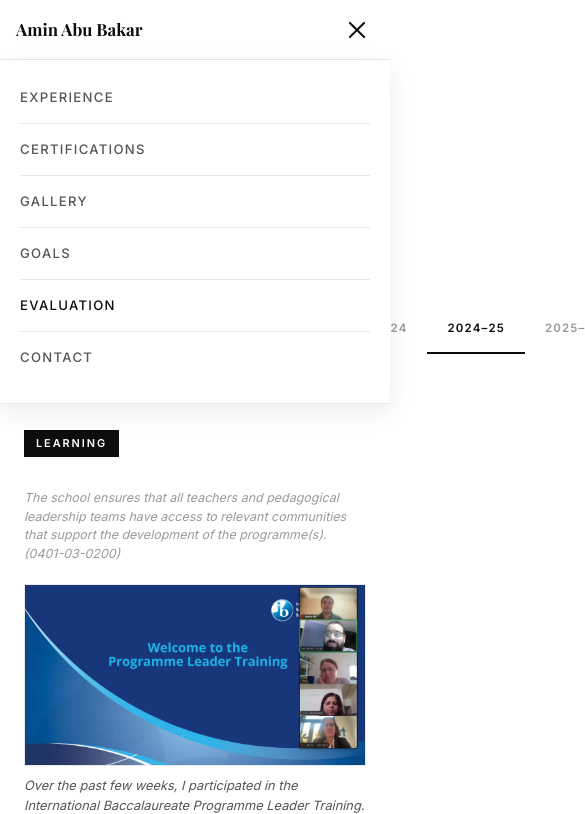
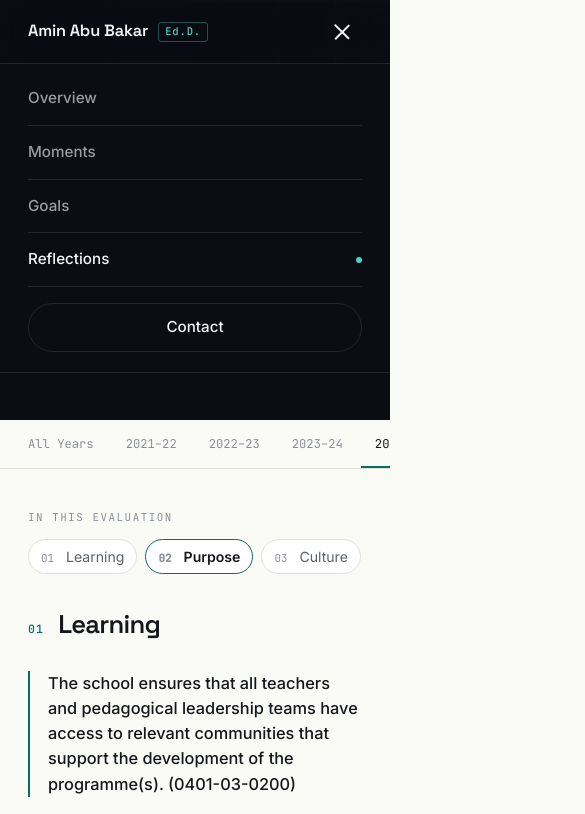
Before and after one commit to aminabubakar/portfolio, a plain HTML site: page evaluation-2024-2025.html in a window 390 px wide. Both pictures are taken after a click on the button "Toggle navigation". Shown: the top 814 px of the page, 585 px wide, since content can reach past the window. Drawn offline with nearby package versions, Linux system fonts and the light colour scheme.

Commit message:
feat: redesign evaluation-2024-2025.html with S&P side rail

```diff
--- a/evaluation-2024-2025.html
+++ b/evaluation-2024-2025.html
@@ -1,139 +1,30 @@
 <!DOCTYPE html>
-<html lang="en">
+<html lang="en" class="no-js">
 <head>
   <meta charset="UTF-8" />
   <meta name="viewport" content="width=device-width, initial-scale=1.0" />
-  <title>Evaluation 2024–2025 — Amin Abu Bakar</title>
+  <title>Reflections 2024–2025 | Dr. Amin Abu Bakar</title>
   <meta name="description" content="S&P Framework annual evaluation for 2024–2025, documenting Amin Abu Bakar's professional growth as an IB educator." />
+  <meta name="theme-color" content="#0a0d12" />
   <link rel="canonical" href="https://aminabubakar.com/evaluation-2024-2025.html" />
   <link rel="icon" type="image/png" href="images/favicon.png" />
   <link rel="preconnect" href="https://fonts.googleapis.com" />
   <link rel="preconnect" href="https://fonts.gstatic.com" crossorigin />
-  <link href="https://fonts.googleapis.com/css2?family=Inter:wght@300;400;500;600&family=Playfair+Display:wght@400;700&display=swap" rel="stylesheet" />
-  <style>
-    *, *::before, *::after { box-sizing: border-box; margin: 0; padding: 0; }
-    :root {
-      --black: #0d0d0d; --white: #ffffff;
-      --gray-100: #f5f5f5; --gray-200: #e8e8e8;
-      --gray-400: #999; --gray-600: #555; --gray-800: #222;
-      --serif: 'Playfair Display', Georgia, serif;
-      --sans: 'Inter', system-ui, sans-serif;
-      --max-w: 760px;
-    }
-    html { scroll-behavior: smooth; }
-    body { font-family: var(--sans); background: var(--white); color: var(--black); font-size: 16px; line-height: 1.75; -webkit-font-smoothing: antialiased; }
-
-    nav { position: fixed; top: 0; left: 0; right: 0; z-index: 100; background: var(--white); border-bottom: 1px solid var(--gray-200); display: flex; align-items: center; justify-content: space-between; padding: 0 40px; height: 60px; }
-    .nav-name { font-family: var(--serif); font-size: 1.05rem; font-weight: 700; color: var(--black); text-decoration: none; }
-    .nav-links { display: flex; gap: 28px; list-style: none; }
-    .nav-links a { font-size: 0.78rem; font-weight: 500; letter-spacing: 0.08em; text-transform: uppercase; color: var(--gray-600); text-decoration: none; transition: color 0.2s; }
-    .nav-links a:hover, .nav-links a.active { color: var(--black); }
-    .nav-toggle { display: none; flex-direction: column; justify-content: center; gap: 5px; background: none; border: none; cursor: pointer; padding: 6px; margin-left: auto; }
-    .nav-toggle span { display: block; width: 22px; height: 2px; background: var(--black); border-radius: 2px; transition: transform 0.25s, opacity 0.25s; }
-    .nav-toggle.open span:nth-child(1) { transform: translateY(7px) rotate(45deg); }
-    .nav-toggle.open span:nth-child(2) { opacity: 0; }
-    .nav-toggle.open span:nth-child(3) { transform: translateY(-7px) rotate(-45deg); }
-
-    .page-header { padding: 120px 24px 60px; background: var(--black); color: var(--white); }
-    .page-header .back { display: inline-flex; align-items: center; gap: 6px; font-size: 0.75rem; letter-spacing: 0.1em; text-transform: uppercase; color: rgba(255,255,255,0.45); text-decoration: none; margin-bottom: 28px; transition: color 0.2s; }
-    .page-header .back:hover { color: rgba(255,255,255,0.8); }
-    .page-header .back::before { content: '←'; font-size: 0.85rem; }
-    .page-header .eyebrow { font-size: 0.75rem; letter-spacing: 0.18em; text-transform: uppercase; color: rgba(255,255,255,0.45); margin-bottom: 12px; }
-    .page-header h1 { font-family: var(--serif); font-size: clamp(2rem, 5vw, 3rem); font-weight: 700; margin-bottom: 12px; }
-    .page-header .meta { font-size: 0.82rem; color: rgba(255,255,255,0.45); }
-
-    .content { max-width: var(--max-w); margin: 0 auto; padding: 72px 24px 100px; }
-
-    .section { margin-bottom: 64px; }
-    .section-label {
-      font-size: 0.68rem;
-      font-weight: 700;
-      letter-spacing: 0.18em;
-      text-transform: uppercase;
-      background: var(--black);
-      color: var(--white);
-      display: inline-block;
-      padding: 4px 12px;
-      margin-bottom: 32px;
-    }
-
-    .entry { margin-bottom: 40px; }
-    .entry-standard {
-      font-size: 0.78rem;
-      color: var(--gray-400);
-      font-style: italic;
-      margin-bottom: 14px;
-      line-height: 1.5;
-    }
-    .entry-body { font-size: 0.97rem; color: var(--gray-800); line-height: 1.75; }
-
-    .entry-photo { margin: 20px 0; }
-    .entry-photo img { width: 100%; max-width: 600px; height: auto; display: block; border: 1px solid var(--gray-200); }
-    .entry-caption { font-size: 0.8rem; color: var(--gray-600); font-style: italic; line-height: 1.55; margin-top: 10px; max-width: 600px; }
-
-    .iste-heading {
-      font-family: var(--serif);
-      font-size: 1.1rem;
-      font-weight: 700;
-      margin: 40px 0 8px;
-      padding-top: 32px;
-      border-top: 1px solid var(--gray-200);
-    }
-    .iste-sub {
-      font-size: 0.85rem;
-      font-weight: 600;
-      color: var(--black);
-      margin: 28px 0 6px;
-    }
-    .iste-desc {
-      font-size: 0.82rem;
-      color: var(--gray-600);
-      margin-bottom: 14px;
-      line-height: 1.5;
-    }
-
-    .download-box {
-      display: inline-flex;
-      align-items: center;
-      gap: 8px;
-      background: var(--gray-100);
-      border: 1px solid var(--gray-200);
-      padding: 12px 20px;
-      font-size: 0.8rem;
-      font-weight: 500;
-      color: var(--gray-600);
-      margin-top: 8px;
-      font-style: italic;
-    }
-
-    .year-nav { background: var(--gray-100); border-bottom: 1px solid var(--gray-200); }
-    .year-nav-inner { max-width: var(--max-w); margin: 0 auto; padding: 0 24px; display: flex; gap: 0; }
-    .year-nav a { font-size: 0.72rem; font-weight: 600; letter-spacing: 0.1em; text-transform: uppercase; color: var(--gray-400); text-decoration: none; padding: 14px 20px; border-bottom: 2px solid transparent; transition: color 0.2s, border-color 0.2s; white-space: nowrap; }
-    .year-nav a:hover { color: var(--black); }
-    .year-nav a.active { color: var(--black); border-bottom-color: var(--black); }
-
-    footer { background: var(--black); text-align: center; padding: 24px; font-size: 0.75rem; color: #444; }
-
-    @media (max-width: 720px) {
-      nav { padding: 0 16px; }
-      .nav-toggle { display: flex; }
-      .nav-links {
-        display: none;
-        position: fixed;
-        top: 60px; left: 0; right: 0;
-        background: var(--white);
-        border-bottom: 1px solid var(--gray-200);
-        flex-direction: column;
-        padding: 12px 20px 20px;
-        gap: 0;
-        box-shadow: 0 8px 24px rgba(0,0,0,0.08);
-      }
-      .nav-links.open { display: flex; }
-      .nav-links li { border-bottom: 1px solid var(--gray-200); }
-      .nav-links li:last-child { border-bottom: none; }
-      .nav-links a { display: block; padding: 14px 0; font-size: 0.82rem; letter-spacing: 0.1em; }
-    }
-  </style>
+  <link href="https://fonts.googleapis.com/css2?family=Inter:wght@400;500;600&family=JetBrains+Mono:wght@400;500&family=Space+Grotesk:wght@400;500;600;700&display=swap" rel="stylesheet" />
+  <link rel="stylesheet" href="css/site.css" />
+  <!-- Tailwind (CDN) for utility classes. Tokens and components live in css/site.css. -->
+  <script src="https://cdn.tailwindcss.com" defer></script>
+  <script>
+    document.addEventListener('DOMContentLoaded', function () {
+      if (!window.tailwind) return;
+      tailwind.config = {
+        theme: { extend: {
+          fontFamily: { display: ['Space Grotesk', 'Inter', 'sans-serif'], sans: ['Inter', 'system-ui', 'sans-serif'], mono: ['JetBrains Mono', 'monospace'] },
+          colors: { ink: '#0a0d12', paper: '#fafaf7', signal: '#4fd1c5' }
+        } }
+      };
+    });
+  </script>
   <!-- Google tag (gtag.js) -->
   <script async src="https://www.googletagmanager.com/gtag/js?id=G-5S4Q15B5RE"></script>
   <script>
@@ -145,42 +36,62 @@
 </head>
 <body>
 
-<nav>
-  <a class="nav-name" href="index.html">Amin Abu Bakar</a>
-  <button class="nav-toggle" aria-label="Toggle navigation" aria-expanded="false">
-    <span></span><span></span><span></span>
-  </button>
-  <ul class="nav-links">
-    <li><a href="index.html#experience">Experience</a></li>
-    <li><a href="index.html#certifications">Certifications</a></li>
-    <li><a href="index.html#gallery">Gallery</a></li>
+<a class="skip" href="#main">Skip to content</a>
+
+<header class="site-nav">
+  <div class="wrap">
+    <a class="brand" href="index.html">Amin Abu Bakar <span class="brand-tag">Ed.D.</span></a>
+    <button class="nav-toggle" aria-label="Toggle navigation" aria-expanded="false" aria-controls="nav-links"><span></span><span></span></button>
+    <nav aria-label="Primary">
+      <ul class="nav-links" id="nav-links">
+        <li><a href="index.html">Overview</a></li>
+        <li><a href="moments.html">Moments</a></li>
         <li><a href="goals.html">Goals</a></li>
-    <li><a href="evaluation.html" class="active">Evaluation</a></li>
-    <li><a href="index.html#contact">Contact</a></li>
+        <li><a href="evaluation.html" aria-current="page">Reflections</a></li>
+        <li><a class="nav-cta" href="#contact">Contact</a></li>
       </ul>
     </nav>
+  </div>
+</header>
 
-<div class="page-header">
-  <a class="back" href="evaluation.html">All Evaluations</a>
-  <h1>2024 – 2025</h1>
+<main id="main">
+<div class="page-head on-ink">
+  <div class="wrap">
+    <a class="back" href="evaluation.html"><span aria-hidden="true">&larr;</span> All reflections</a>
+    <p class="kicker">Annual evaluation</p>
+    <h1 class="h-display">2024 &ndash; 2025</h1>
+    <p class="lede">A year of practice, reflected on against the IB Standards &amp; Practices Framework.</p>
+  </div>
 </div>
 
 <div class="year-nav">
-  <div class="year-nav-inner">
+  <nav class="year-nav-inner" aria-label="Evaluation years">
       <a href="evaluation.html">All Years</a>
       <a href="evaluation-2021-2022.html">2021–22</a>
       <a href="evaluation-2022-2023.html">2022–23</a>
       <a href="evaluation-2023-2024.html">2023–24</a>
-    <a href="evaluation-2024-2025.html" class="active">2024–25</a>
+      <a href="evaluation-2024-2025.html" class="active" aria-current="true">2024–25</a>
       <a href="evaluation-2025-2026.html">2025–26</a>
-  </div>
+  </nav>
 </div>
 
-<div class="content">
+<div class="wrap doc">
+  <aside class="rail" aria-label="Sections of this evaluation">
+    <p class="rail-title">In this evaluation</p>
+    <ol>
+        <li><a href="#learning">Learning</a></li>
+        <li><a href="#purpose">Purpose</a></li>
+        <li><a href="#culture">Culture</a></li>
+        <li><a href="#iste-standards">ISTE Standards</a></li>
+    </ol>
+    <p class="rail-note">Entries are grouped by framework area, and each one opens with the practice it gives evidence for.</p>
+  </aside>
+  <div class="doc-col">
+
 
   <!-- LEARNING -->
-  <div class="section">
-    <div class="section-label">Learning</div>
+  <div class="section" id="learning">
+    <h2 class="section-label" data-n="01">Learning</h2>
 
     <div class="entry">
       <div class="entry-standard">The school ensures that all teachers and pedagogical leadership teams have access to relevant communities that support the development of the programme(s). (0401-03-0200)</div>
@@ -200,8 +111,8 @@
   </div>
 
   <!-- PURPOSE -->
-  <div class="section">
-    <div class="section-label">Purpose</div>
+  <div class="section" id="purpose">
+    <h2 class="section-label" data-n="02">Purpose</h2>
 
     <div class="entry">
       <div class="entry-standard">The school community fosters internationally minded people who embody all attributes of the IB learner profile. (0101-03)</div>
@@ -213,8 +124,8 @@
   </div>
 
   <!-- CULTURE -->
-  <div class="section">
-    <div class="section-label">Culture</div>
+  <div class="section" id="culture">
+    <h2 class="section-label" data-n="03">Culture</h2>
 
     <div class="entry">
       <div class="entry-standard">The school promotes open communication based on understanding and respect. (0202-03-0400)</div>
@@ -226,8 +137,8 @@
   </div>
 
   <!-- ISTE STANDARDS -->
-  <div class="section">
-    <div class="iste-heading">ISTE Standards</div>
+  <div class="section" id="iste-standards">
+    <h2 class="iste-heading" data-n="04">ISTE Standards</h2>
 
     <div class="entry">
       <div class="iste-sub">2.1 Learners</div>
@@ -271,26 +182,28 @@
     </div>
   </div>
 
+    <nav class="pager" aria-label="Other years">
+      <a class="prev" href="evaluation-2023-2024.html"><small>&larr; Earlier</small><b>2023 – 2024</b></a>
+      <a class="next" href="evaluation-2025-2026.html"><small>Later &rarr;</small><b>2025 – 2026</b></a>
+    </nav>
+  </div>
+</div>
+</main>
 
+<footer class="site-footer" id="contact">
+  <div class="wrap">
+    <div class="footer-row">
+      <span class="footer-place">Shenzhen, Guangdong, China</span>
+      <ul class="footer-links">
+        <li><a href="mailto:aminurrashidabubakar@gmail.com">Email</a></li>
+        <li><a href="https://www.linkedin.com/in/aminabubakar/" target="_blank" rel="noopener">LinkedIn</a></li>
+        <li><a href="https://github.com/aminabubakar" target="_blank" rel="noopener">GitHub</a></li>
+      </ul>
     </div>
+    <p class="footer-legal">&copy; 2026 Amin Abu Bakar. All rights reserved.</p>
+  </div>
+</footer>
 
-<footer>&copy; 2026 Amin Abu Bakar. All rights reserved.</footer>
-
-<script>
-  const toggle = document.querySelector('.nav-toggle');
-  const navLinks = document.querySelector('.nav-links');
-  toggle.addEventListener('click', () => {
-    const isOpen = navLinks.classList.toggle('open');
-    toggle.classList.toggle('open', isOpen);
-    toggle.setAttribute('aria-expanded', isOpen);
-  });
-  navLinks.querySelectorAll('a').forEach(a => {
-    a.addEventListener('click', () => {
-      navLinks.classList.remove('open');
-      toggle.classList.remove('open');
-      toggle.setAttribute('aria-expanded', 'false');
-    });
-  });
-</script>
+<script src="js/site.js"></script>
 </body>
 </html>
```
Lines whose indentation alone changed are shown as unchanged.
